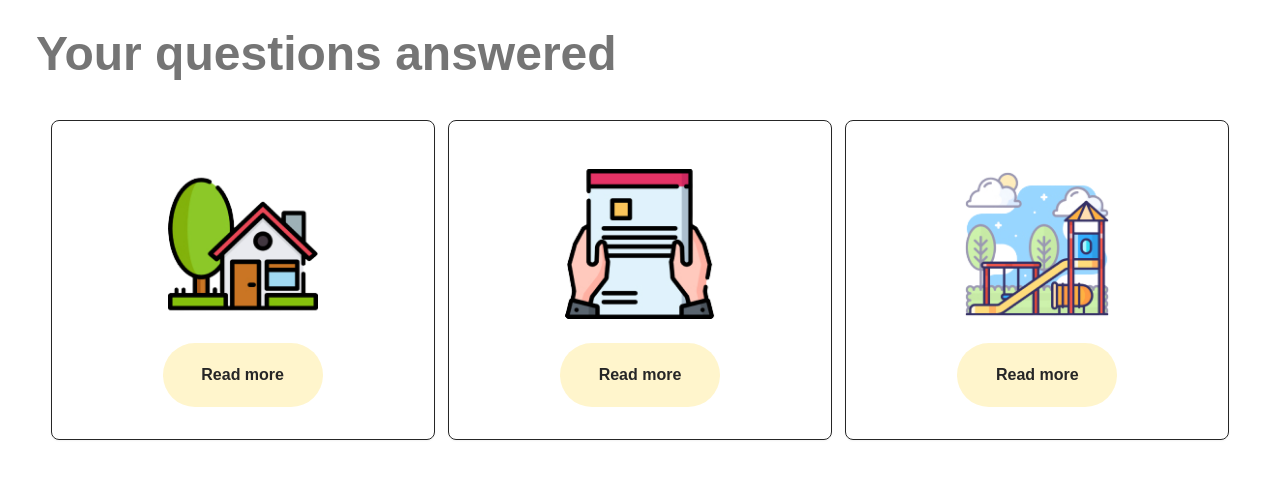
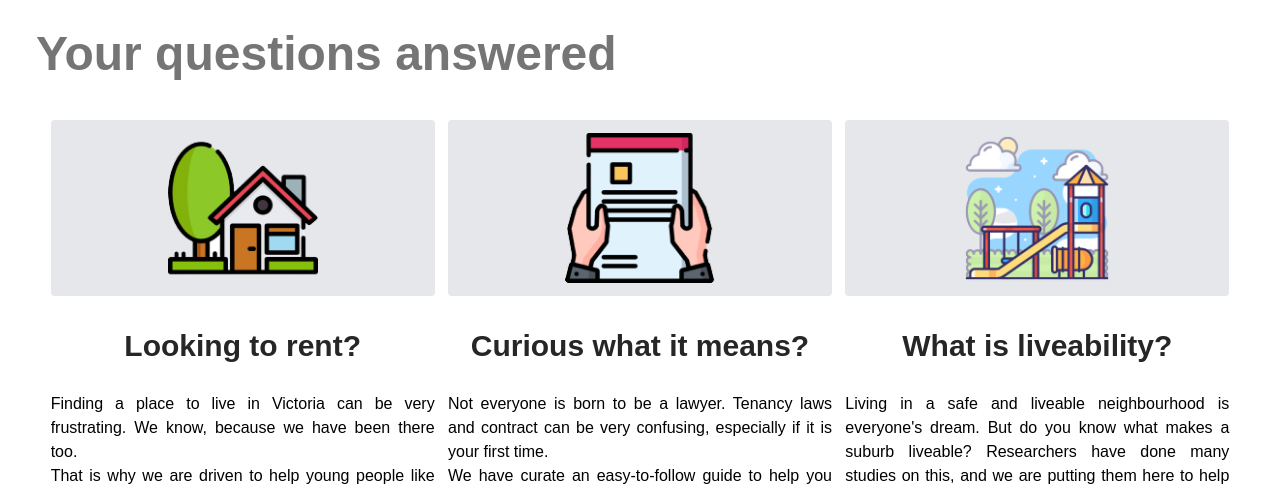
Before and after one commit to squeasyatwork/my-rental-compass, a Next.js app in the folder myrentalcompass/: page / in a window 1280 px wide. Shown: the part 640-1130 px from the top of the page. Built offline with nearby package versions, Linux system fonts and the light colour scheme.

Commit message:
Update indextexthelper.js : separating Section and ResourceSection components

```diff
--- a/myrentalcompass/pages/helperpages/indextexthelper.js
+++ b/myrentalcompass/pages/helperpages/indextexthelper.js
@@ -2,7 +2,7 @@ import Image from "next/image";
 import Link from "next/link";
 import React from "react";
 
-export const Section = ({
+const Section = ({
   id,
   imageSrc,
   altText,
@@ -41,31 +41,4 @@ export const Section = ({
   );
 };
 
-const ResourceSection = ({ id, imageSrc, altText, link }) => {
-  return (
-    <div
-      id={id}
-      className="flex flex-col justify-between w-96 h-80 border border-NavTextGray rounded-lg shadow-sm mx-auto p-4 pt-12"
-    >
-      <div className="flex-1 flex justify-center items-start">
-        <Image
-          src={imageSrc}
-          alt={altText}
-          width={150}
-          height={100}
-          loading="eager"
-          className="mx-auto"
-        />
-      </div>
-      <div className="mt-auto flex items-center justify-center pb-4">
-        <Link href={link}>
-          <button className="call-action-button text-NavTextGray font-bold bg-ResourceButtonYellow rounded-full w-40">
-            Read more
-          </button>
-        </Link>
-      </div>
-    </div>
-  );
-};
-
-export default ResourceSection;
+export default Section;
```
